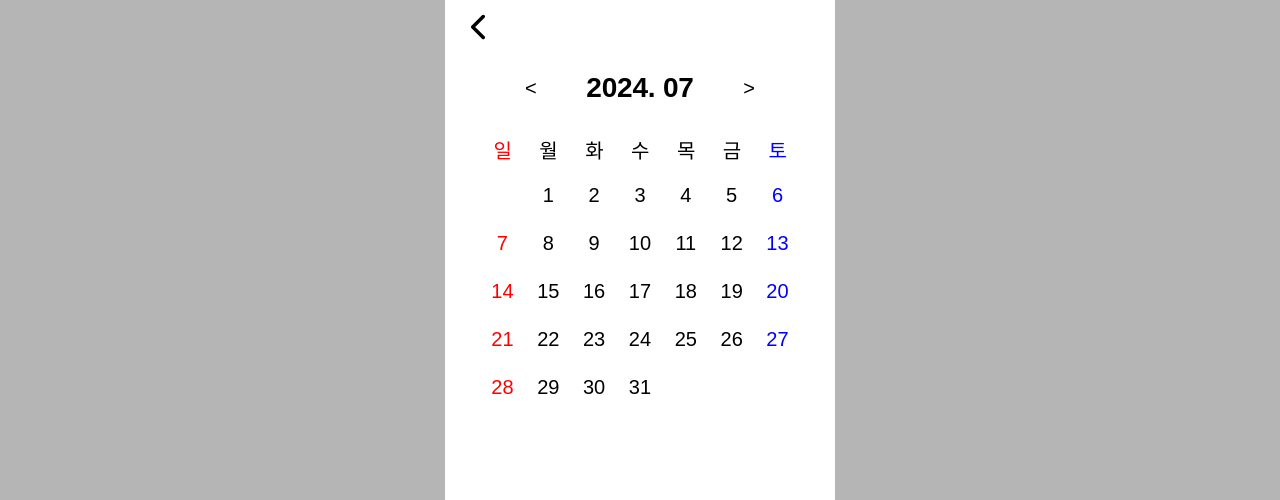
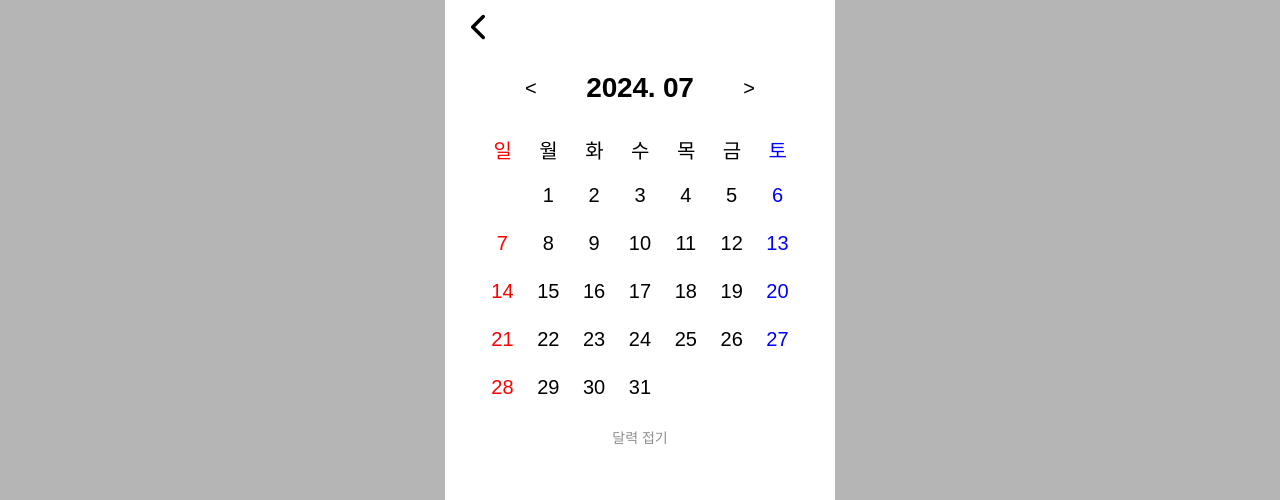
Before and after one commit to minyeong981/-Bartter-, a React (Vite) app in the folder frontend/: page /diary/calendar in a window 1280 px wide. Shown: the top 500 px of the page. Built offline with nearby package versions, Linux system fonts and the light colour scheme.

Commit message:
Feat: 달력 접기, 펼치기 구현

```diff
--- a/frontend/src/components/Calendar/Calendar.tsx
+++ b/frontend/src/components/Calendar/Calendar.tsx
@@ -1,7 +1,7 @@
 import 'react-calendar/dist/Calendar.css';
 import './Calendar.scss';
 
-import React, { useState } from 'react';
+import { useState } from 'react';
 import type { CalendarProps } from 'react-calendar';
 import Calendar from 'react-calendar';
 
--- /dev/null
+++ b/frontend/src/routes/_layout/diary/calendar.module.scss
@@ -0,0 +1,56 @@
+@use '@/styles/constants/colors.scss' as colors;
+@use '@/styles/constants/typographies.scss' as typo;
+
+.calendarContainer {
+  position: relative;
+  text-align: center;
+}
+
+.calendarWrapper {
+  overflow: hidden;
+  transition: max-height 0.1s ease;
+  max-height: 100rem;
+}
+
+.collapsed {
+  max-height: 10rem;
+}
+
+.custom-calendar-container.collapsed .react-calendar__month-view__days {
+  display: block;
+}
+
+.custom-calendar-container.collapsed .react-calendar__month-view__days .react-calendar__tile {
+  display: none;
+}
+
+.custom-calendar-container.collapsed .react-calendar__month-view__days .react-calendar__tile--now,
+.custom-calendar-container.collapsed .react-calendar__month-view__days .react-calendar__tile--currentWeek,
+.custom-calendar-container.collapsed .react-calendar__month-view__weekdays {
+  display: block;
+}
+
+.toggleButton {
+  display: block;
+  margin: 0.5rem auto;
+  font-size: 0.875rem;
+  color: colors.$placeholder;
+  background: none;
+  border: none;
+  cursor: pointer;
+}
+
+.toggleButton:hover {
+  text-decoration: none;
+}
+
+.today {
+  background-color: colors.$primary;
+//   color: white !important;
+  border-radius: 50%;
+  display: inline-block;
+  width: 2rem;
+  height: 2rem;
+  line-height: 2rem;
+  text-align: center;
+}
--- a/frontend/src/routes/_layout/diary/calendar.tsx
+++ b/frontend/src/routes/_layout/diary/calendar.tsx
@@ -1,15 +1,28 @@
 import { createFileRoute } from '@tanstack/react-router';
+import { useState } from 'react';
 
 import CustomCalendar from '../../../components/Calendar/Calendar';
+import styles from './calendar.module.scss';
 
-export default function Calendar() {
+export default function CalendarPage() {
+  const [isCollapsed, setIsCollapsed] = useState(false);
+
+  const toggleCalendar = () => {
+    setIsCollapsed(!isCollapsed);
+  };
+
   return (
-    <div>
-      <CustomCalendar />
+    <div className={styles.calendarContainer}>
+      <div className={`${styles.calendarWrapper} ${isCollapsed ? styles.collapsed : ''}`}>
+        <CustomCalendar isCollapsed={isCollapsed} />
+      </div>
+      <button className={styles.toggleButton} onClick={toggleCalendar}>
+        {isCollapsed ? '달력 펼치기' : '달력 접기'}
+      </button>
     </div>
   );
-};
+}
 
 export const Route = createFileRoute('/_layout/diary/calendar')({
-  component: Calendar
+  component: CalendarPage
 });
```
Also changed, not shown: frontend/src/components/Calendar/Calendar.scss (line endings or trailing spaces).
